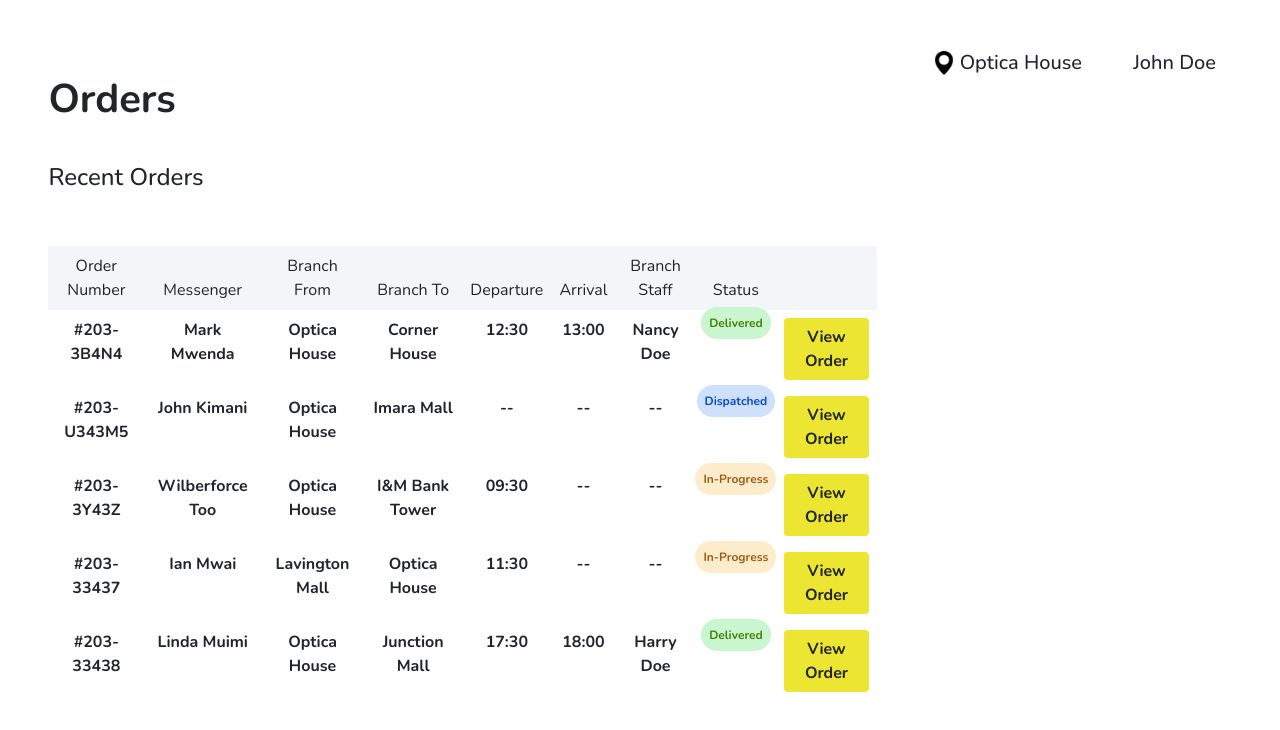
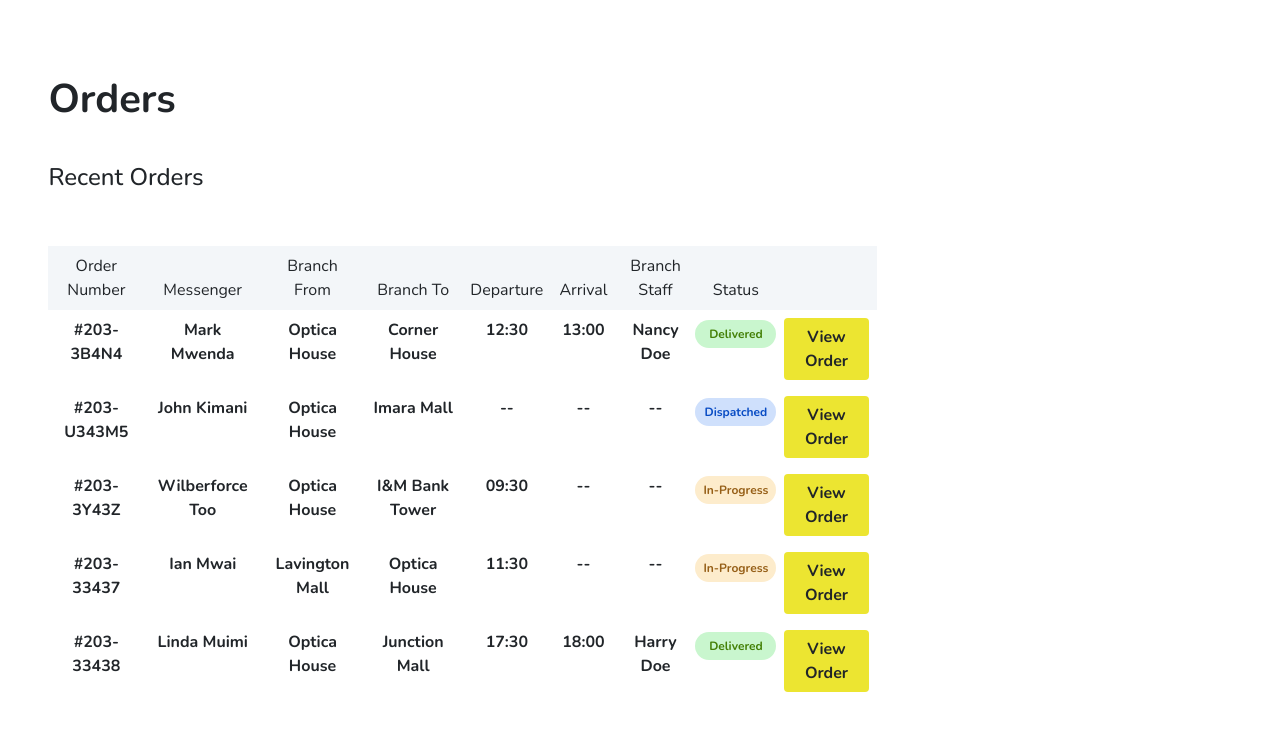
Before and after one commit to Optica-Brains/optica-frontend, an Angular app: page / in a window 1280 px wide. Shown: the top 730 px of the page. Built offline with nearby package versions, Linux system fonts and the light colour scheme.

Commit message:
removed branch and user

```diff
--- a/src/app/orders-table/orders-table.component.css
+++ b/src/app/orders-table/orders-table.component.css
@@ -55,31 +55,11 @@ div.section-header-container {
   width: 100%;
 }
 
-div.branch-user {
-  display: flex;
-  padding: 0;
-  float: right;
-  margin-top: 2vw;
+td.badge {
+  margin-top: 10px;
+  /*
+  This is necessary because important
+  is used in the css dependency chain
+  */
+  display: block !important;
 }
-
-div.branch-user div {
-  padding: 2vw;
-}
-
-div.username,
-div.branch {
-  display: flex;
-}
-
-img.user-icon {
-  height: 3vh;
-}
-
-img.location-icon {
-  height: 3vh;
-}
-
-.badge {
-  margin-top: 10px;
-  display: block;
-}
--- a/src/app/orders-table/orders-table.component.html
+++ b/src/app/orders-table/orders-table.component.html
@@ -1,15 +1,3 @@
-<div class="section-header-container">
-    <div class="container-fluid branch-user">
-        <div class="branch">
-            <img src="../../assets/location-icon.png" class="img-fluid location-icon" alt="">
-            <p class="h5 branch-name">Optica House</p>
-        </div>
-        <div class="username">
-            <p class="h5 user-name">John Doe</p>
-        </div>
-    </div>
-</div>
-
 <div class="action-body-container">
     <div class="container-fluid titles-headings">
         <p class="h1 orders-title">Orders</p>
```
